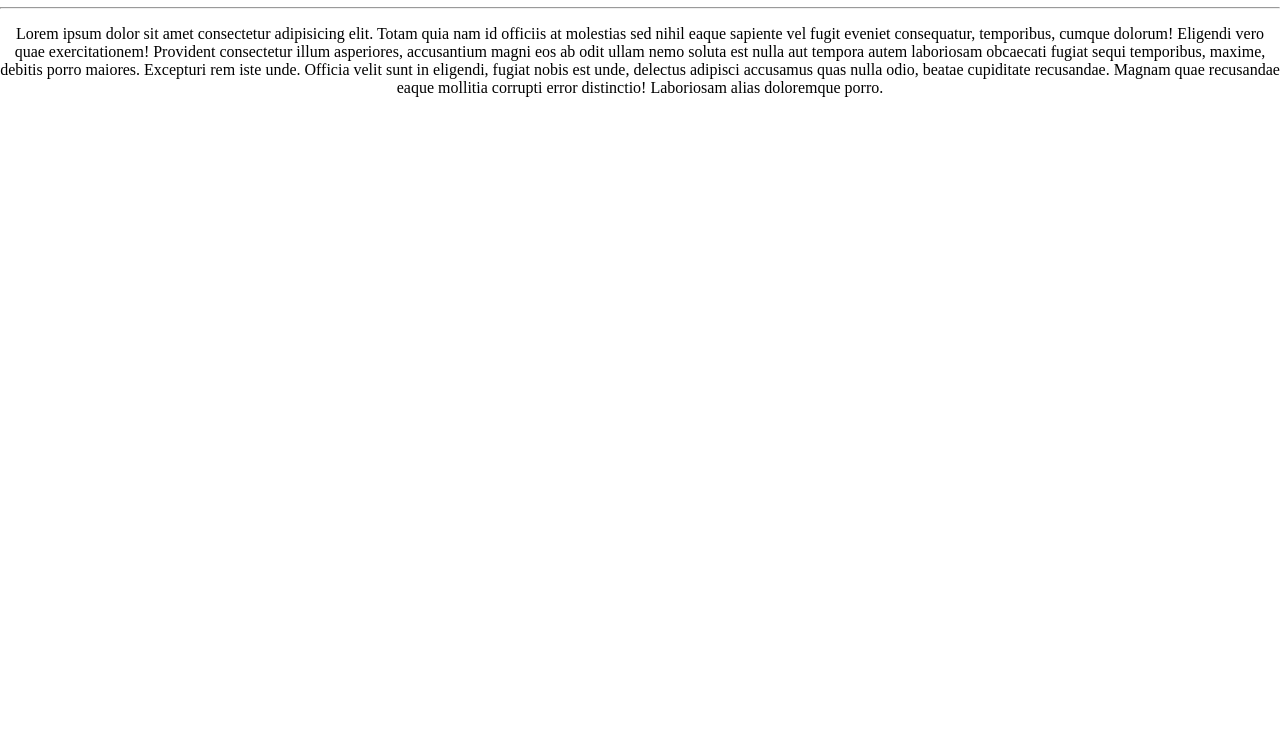
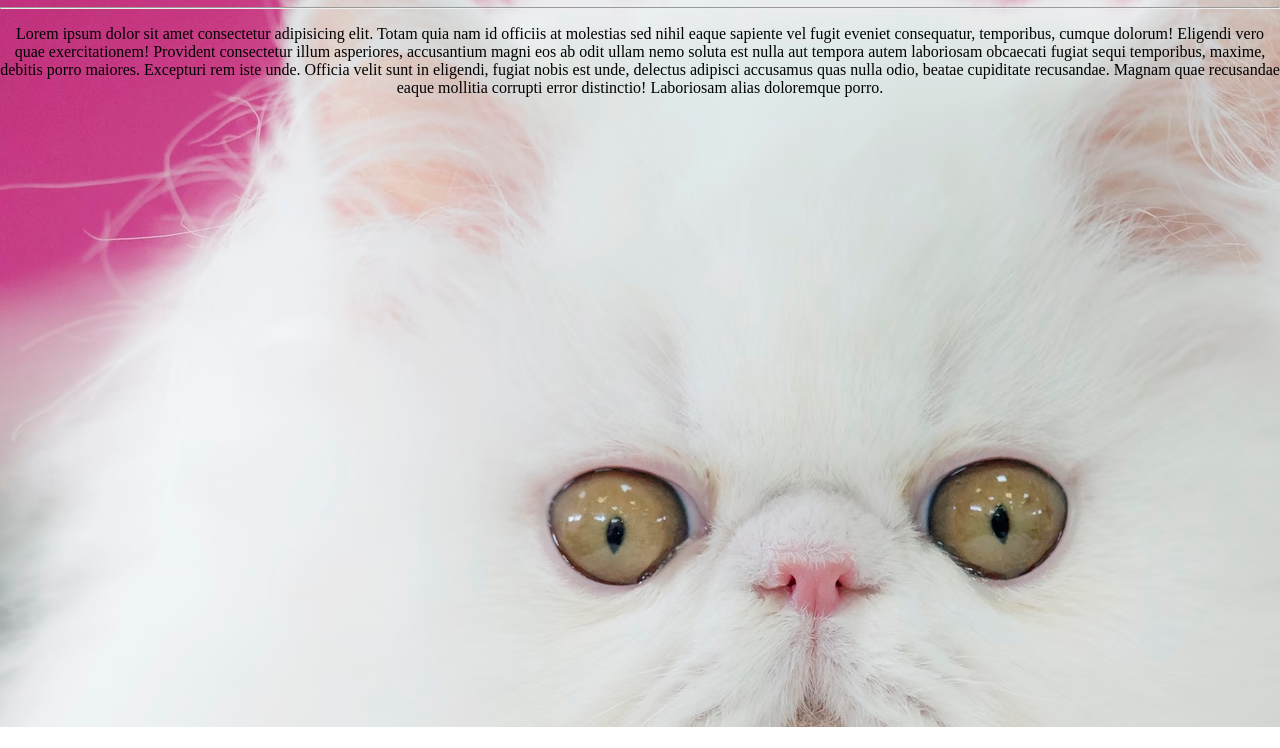
Before and after one commit to ofirtur8/Cat-s-Shelter, a plain HTML site: page index.html in a window 1280 px wide. Shown: the part 73-821 px from the top of the page. After the commit the page ends 800 px from the top, so only its background shows below. Drawn offline with Linux system fonts and the light colour scheme.

Commit message:
Backgroung Image

```diff
--- a/style.css
+++ b/style.css
@@ -2,8 +2,10 @@ html, body {
     height: 100%;
     padding: 0;
     margin: 0;
+    overflow: hidden;
 }
 
 body{
     text-align: center;
+    background-image: url(assets/images/cats.avif);
 }
```
Also changed, not shown: assets/images/cats.avif (added).
